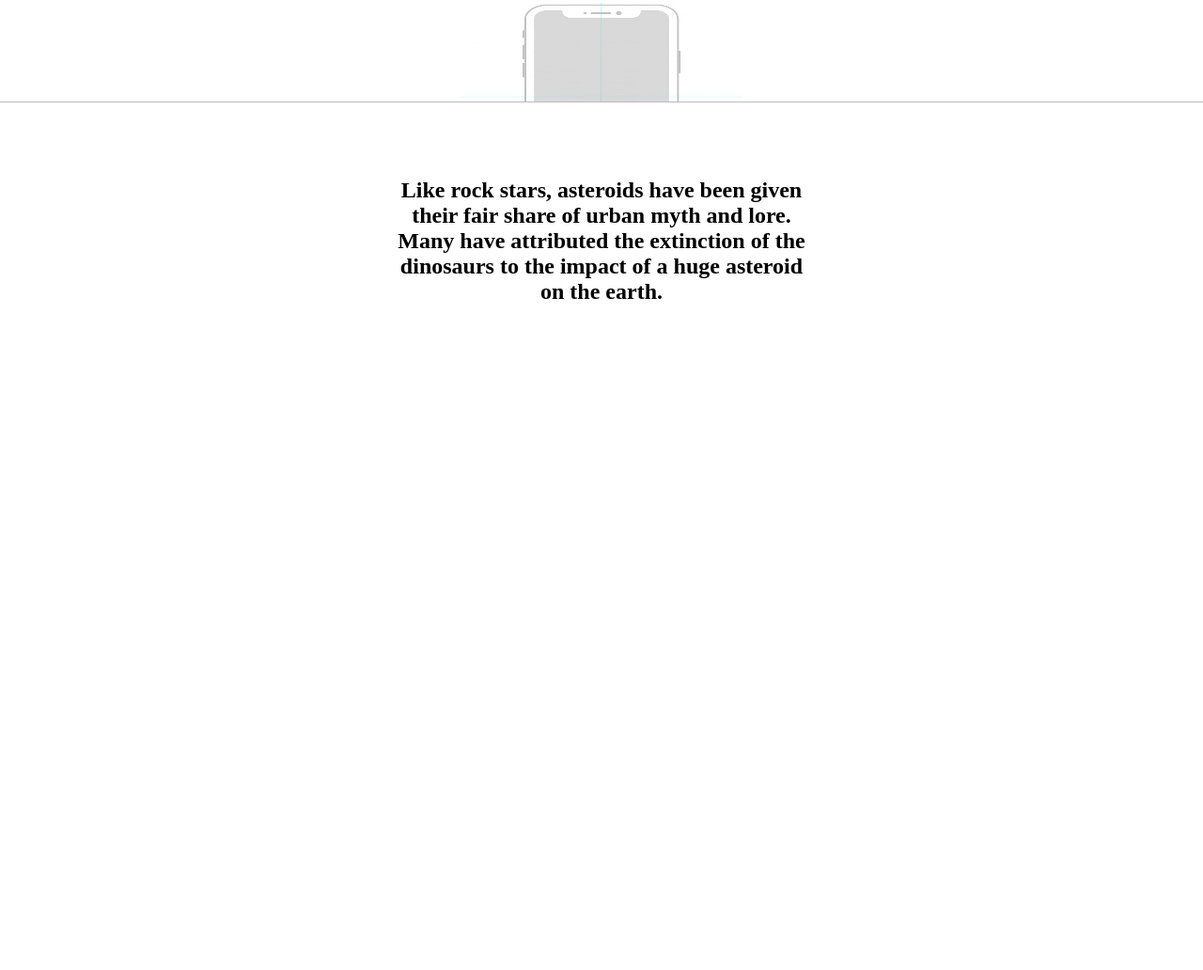
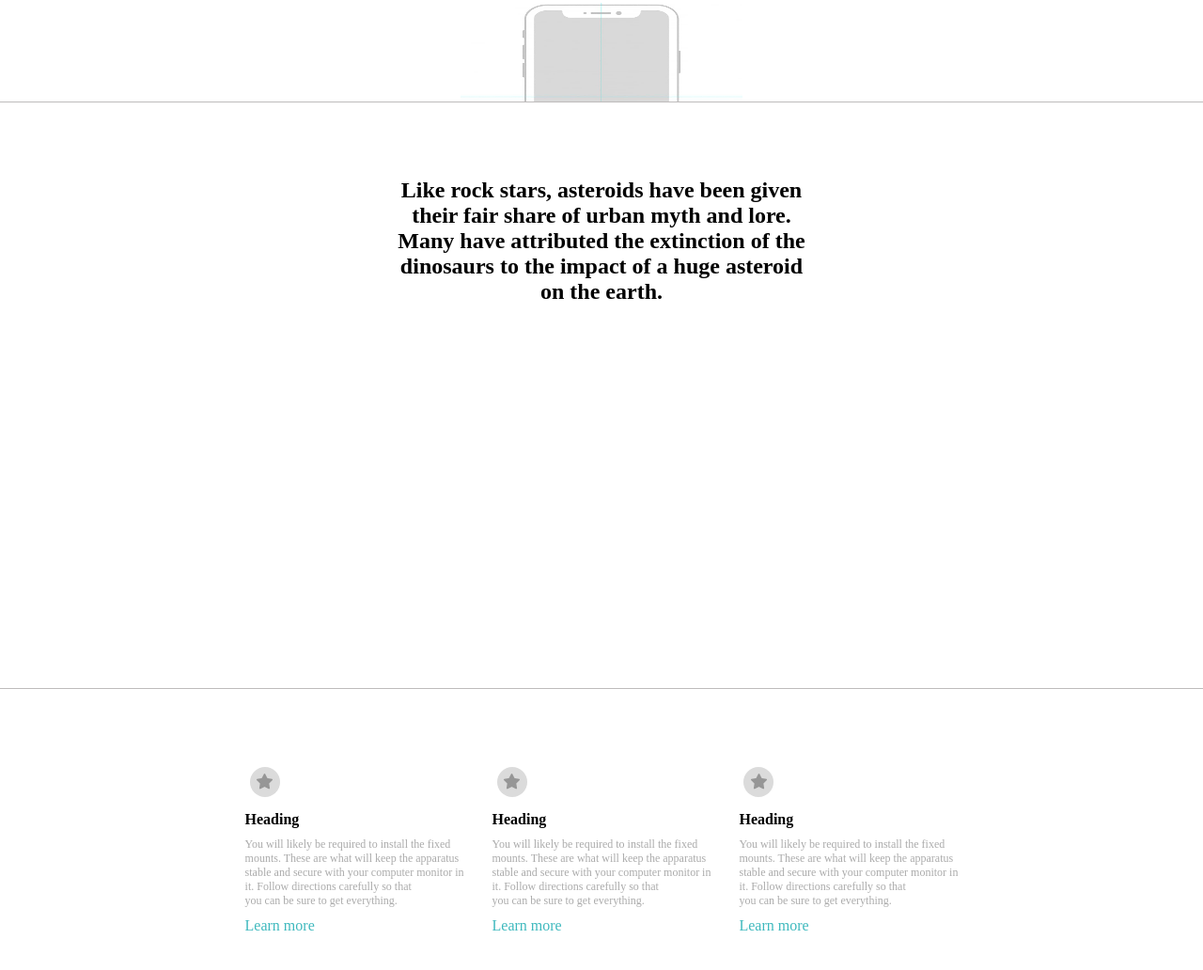
Before and after one commit to dugsiiyeinc/links-website, a plain HTML site: page index.html in a window 1280 px wide. Shown: the part 252-1284 px from the top of the page at 94% size. Before the commit the page ends 860 px from the top, so only its background shows below. Drawn offline with Linux system fonts and the light colour scheme.

Commit message:
added feature sectin

```diff
--- a/index.html
+++ b/index.html
@@ -5,6 +5,7 @@
     <meta name="viewport" content="width=device-width, initial-scale=1.0">
     <title>Home</title>
     <link rel="stylesheet" href="style.css">
+    <link rel="stylesheet" href="https://cdnjs.cloudflare.com/ajax/libs/font-awesome/7.0.0/css/all.min.css" integrity="sha512-DxV+EoADOkOygM4IR9yXP8Sb2qwgidEmeqAEmDKIOfPRQZOWbXCzLC6vjbZyy0vPisbH2SyW27+ddLVCN+OMzQ==" crossorigin="anonymous" referrerpolicy="no-referrer" />
 </head>
 <body>
     <header>
@@ -58,5 +59,29 @@
                 </div>
         </section>
         </div>
+
+        <section>
+            <div class="features">
+                <div class="feature  one">
+                    <p class="icone2"><i class="fa-solid fa-star"></i></p>
+                   <h4>Heading</h4>
+                   <p class="introduction">You will likely be required to install the fixed<br> mounts. These are what will keep the apparatus <br>stable and secure with your computer monitor in <br>it. Follow directions carefully so that<br> you can be sure to get everything.</p>
+                   <span>Learn more</span>
+                   </div>
+            <div class="feature">
+                <p class="icone2"><i class="fa-solid fa-star"></i></p>
+               <h4>Heading</h4>
+               <p class="introduction">You will likely be required to install the fixed<br> mounts. These are what will keep the apparatus <br>stable and secure with your computer monitor in <br>it. Follow directions carefully so that<br> you can be sure to get everything.</p>
+               <span>Learn more</span>
+               </div>
+            <div class="feature">
+             <p class="icone2"><i class="fa-solid fa-star"></i></p>
+            <h4>Heading</h4>
+            <p class="introduction">You will likely be required to install the fixed<br> mounts. These are what will keep the apparatus <br>stable and secure with your computer monitor in <br>it. Follow directions carefully so that<br> you can be sure to get everything.</p>
+            <span>Learn more</span>
+            </div>
+            </div>
+        </section>
+
 </body>
 </html>
--- a/style.css
+++ b/style.css
@@ -196,6 +196,60 @@
     font-size: 1.5rem;
 }
 
+.features{
+    padding: 2.375rem;
+    margin-top: 7.75rem;
+    background-color: #fff;
+    display: flex;
+    justify-content: center;
+    align-items: center;
+    gap:1.875rem;
+    border-top: 1px solid #bebbbb;
+
+
+}
+
+.feature{
+    display: flex;
+    flex-direction: column;
+    gap: 0.625rem;
+    margin-top: 40px;
+}
+
+.feature .icone2 {
+    display: flex;
+    justify-content: center;
+    align-items: center;
+    margin: 0.3125rem;
+    width: 2rem;
+    height: 2rem;
+    background-color: #dbdbdb;
+    border-radius: 50px;
+
+}
+
+.feature .icone2 .fa-solid{
+    color: #969696;
+    text-align: center;
+}
+
+.feature h4{
+    font-size: 1rem;
+    font-weight: bold;
+}
+
+.feature .introduction{
+    color: #ababab;
+    font-size: 0.75rem;
+
+}
+
+.feature span{
+    color: #3fb9be;
+    font-size: 1rem;
+}
+
+
 
 @media(max-width:767px){
     .top{
@@ -258,4 +312,21 @@
     .content h1{
         font-size: 0.5rem;
     }
+    .features{
+        display: flex;
+        flex-direction: column;
+        width: 100%;
+        background-color: #fff;
+        justify-content: center;
+        align-items: center;
+        gap:1.5rem;
+        border-top: 1px solid #bebbbb;
+        margin-top: 0rem;
+
+    }
+
+    .feature .one{
+        display: none;
+
+    }
 }
```
